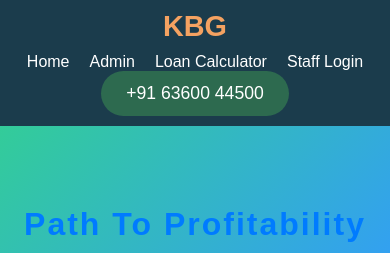
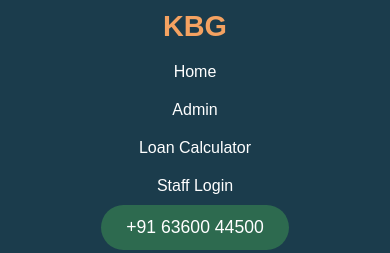
Before and after one commit to sanketpatil9901/Finance-management, a React (Create React App) app: page /Finance-management/home in a window 390 px wide. Shown: the top 253 px of the page. Built offline with nearby package versions, Linux system fonts and the light colour scheme.

Commit message:
Update site with new content

```diff
--- a/src/cssFiles/HomePage.css
+++ b/src/cssFiles/HomePage.css
@@ -21,6 +21,10 @@ header {
   font-size: 2rem;
   font-weight: 700;
   color: #f4a261;
+}
+
+.nav-links {
+  display: flex;
 }
 
 .nav-links a {
@@ -223,9 +227,14 @@ header {
     font-size: 1.8rem;
   }
 
+  .nav-links {
+    flex-direction: column;
+    align-items: center;
+  }
+
   .nav-links a {
     font-size: 1.1rem;
-    margin: 0 15px;
+    margin: 10px 0;
   }
 
   .hero-section {
@@ -304,10 +313,11 @@ header {
   .nav-links {
     text-align: center;
     margin-top: 10px;
+    flex-direction: column;
   }
 
   .nav-links a {
-    margin: 10px;
+    margin: 10px 0;
     font-size: 1rem;
   }
 
```
